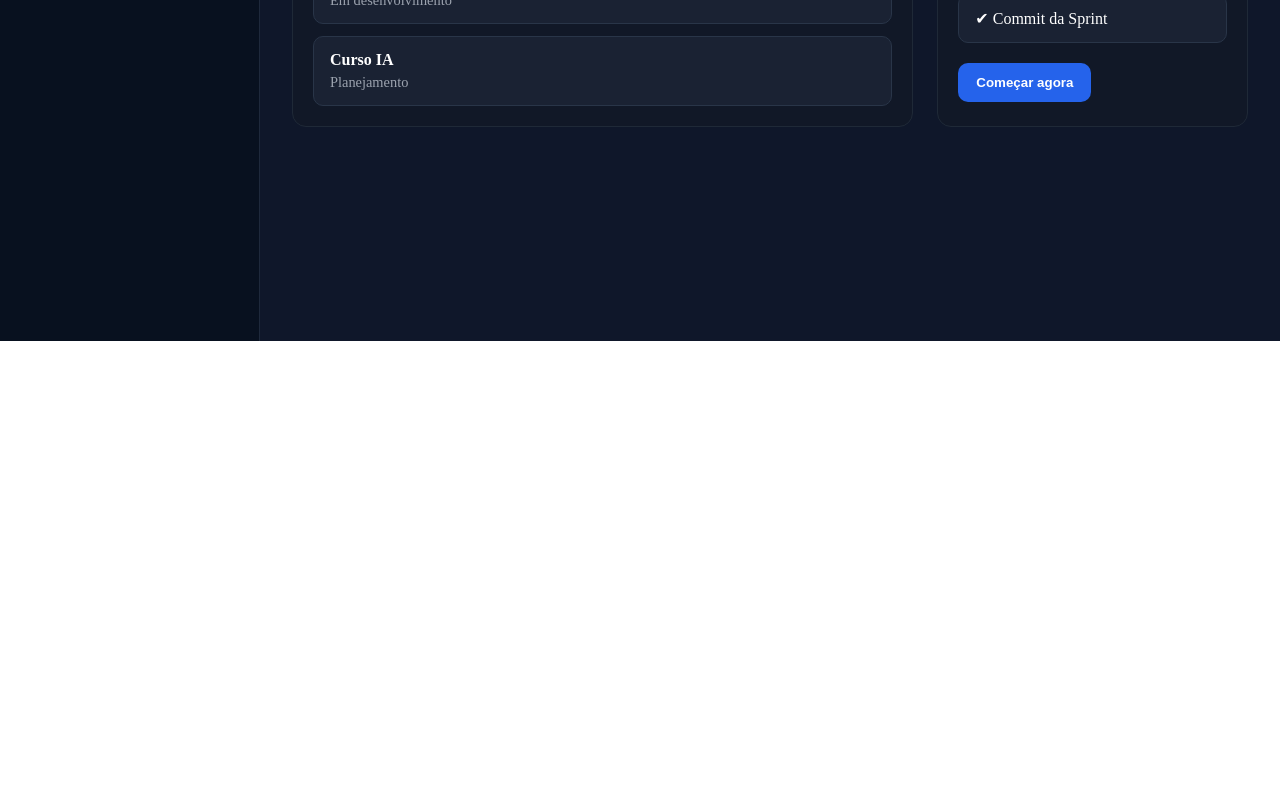
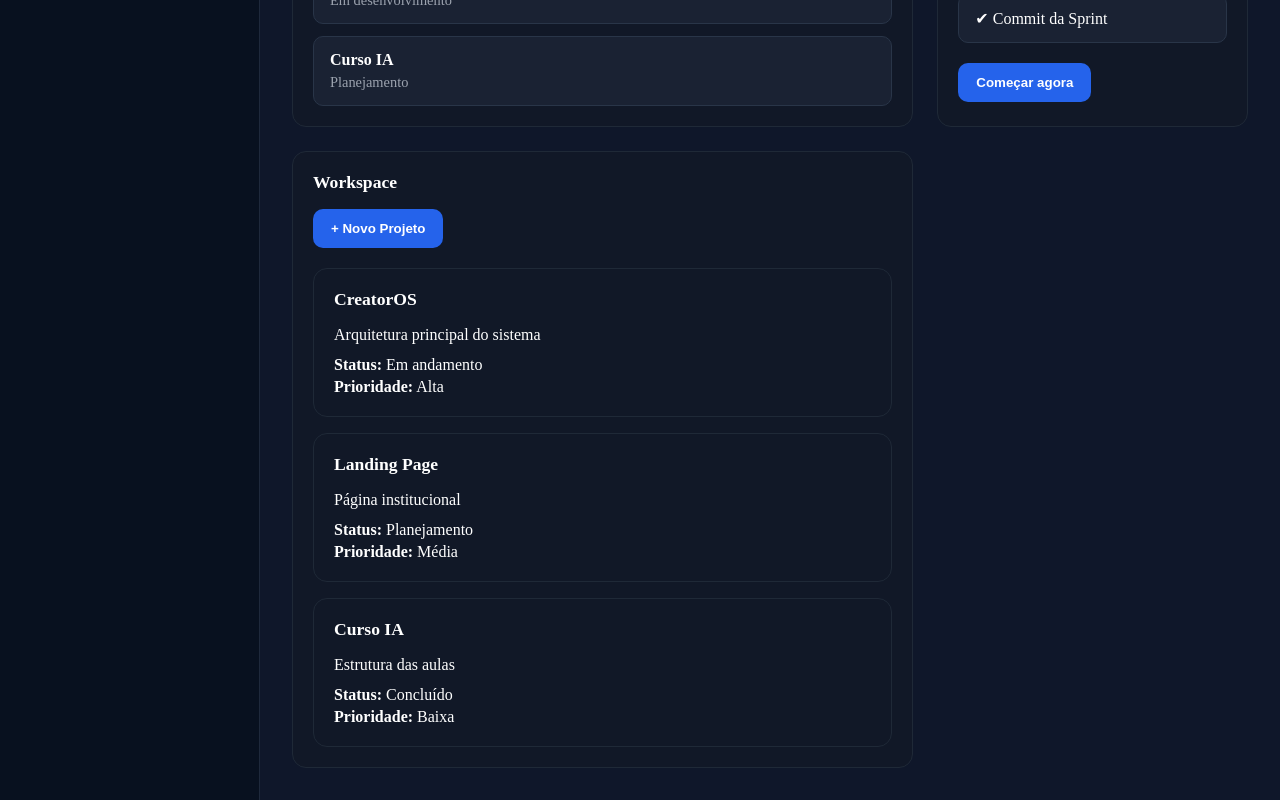
Before and after one commit to pedro-ferreira01/creator-os, a Next.js app in the folder apps/web/: page / in a window 1280 px wide. Shown: the part 459-1259 px from the top of the page. Before the commit the page ends 800 px from the top, so only its background shows below. Built offline with nearby package versions, Linux system fonts and the light colour scheme.

Commit message:
feat(workspace): create projects module and integrate workspace

```diff
--- a/apps/web/components/dashboard/Dashboard.tsx
+++ b/apps/web/components/dashboard/Dashboard.tsx
@@ -1,6 +1,14 @@
 import Button from "@/components/ui/Button";
 import Card from "@/components/ui/Card";
 import StatCard from "@/components/ui/StatCard";
+
+import {
+  dashboardStats,
+  recentProjects,
+  dailyMission,
+} from "@/lib/dashboard-data";
+
+import { ProjectList } from "@/modules/projects";
 
 export default function Dashboard() {
   return (
@@ -15,43 +23,48 @@ export default function Dashboard() {
       </div>
 
       <div className="stats-grid">
-        <StatCard title="Downloads" value="0" />
-        <StatCard title="Projetos" value="0" />
-        <StatCard title="IA" value="0" />
-        <StatCard title="Receita" value="R$ 0" />
+        {dashboardStats.map((stat) => (
+          <StatCard
+            key={stat.title}
+            title={stat.title}
+            value={stat.value}
+          />
+        ))}
       </div>
 
       <div className="dashboard-grid">
         <Card title="Projetos Recentes">
           <div className="list">
-            <div className="list-item">
-              <strong>CreatorOS</strong>
-              <span>Arquitetura do sistema</span>
-            </div>
-
-            <div className="list-item">
-              <strong>Landing Page</strong>
-              <span>Em desenvolvimento</span>
-            </div>
-
-            <div className="list-item">
-              <strong>Curso IA</strong>
-              <span>Planejamento</span>
-            </div>
+            {recentProjects.map((project) => (
+              <div key={project.title} className="list-item">
+                <strong>{project.title}</strong>
+                <span>{project.description}</span>
+              </div>
+            ))}
           </div>
         </Card>
 
         <Card title="Missão do Dia">
           <div className="list">
-            <div className="list-item">✔ Finalizar Dashboard</div>
-            <div className="list-item">✔ Revisar Componentes</div>
-            <div className="list-item">✔ Commit da Sprint</div>
+            {dailyMission.map((mission) => (
+              <div key={mission} className="list-item">
+                ✔ {mission}
+              </div>
+            ))}
           </div>
 
           <div style={{ marginTop: 20 }}>
             <Button>Começar agora</Button>
           </div>
         </Card>
+
+        <Card title="Workspace">
+          <div style={{ marginBottom: 20 }}>
+            <Button>+ Novo Projeto</Button>
+          </div>
+
+          <ProjectList />
+        </Card>
       </div>
     </>
   );
--- /dev/null
+++ b/apps/web/lib/dashboard-data.ts
@@ -0,0 +1,45 @@
+import type {
+  DashboardStat,
+  RecentProject,
+  DailyMission,
+} from "@/types/dashboard";
+
+export const dashboardStats: DashboardStat[] = [
+  {
+    title: "Downloads",
+    value: "0",
+  },
+  {
+    title: "Projetos",
+    value: "0",
+  },
+  {
+    title: "IA",
+    value: "0",
+  },
+  {
+    title: "Receita",
+    value: "R$ 0",
+  },
+];
+
+export const recentProjects: RecentProject[] = [
+  {
+    title: "CreatorOS",
+    description: "Arquitetura do sistema",
+  },
+  {
+    title: "Landing Page",
+    description: "Em desenvolvimento",
+  },
+  {
+    title: "Curso IA",
+    description: "Planejamento",
+  },
+];
+
+export const dailyMission: DailyMission[] = [
+  "Finalizar Dashboard",
+  "Revisar Componentes",
+  "Commit da Sprint",
+];
--- /dev/null
+++ b/apps/web/modules/projects/components/ProjectCard.tsx
@@ -0,0 +1,34 @@
+import Card from "@/components/ui/Card";
+import type { Project } from "../types";
+
+type ProjectCardProps = {
+  project: Project;
+};
+
+const statusLabel: Record<Project["status"], string> = {
+  planning: "Planejamento",
+  active: "Em andamento",
+  completed: "Concluído",
+};
+
+const priorityLabel: Record<Project["priority"], string> = {
+  low: "Baixa",
+  medium: "Média",
+  high: "Alta",
+};
+
+export default function ProjectCard({ project }: ProjectCardProps) {
+  return (
+    <Card title={project.name}>
+      <p>{project.description}</p>
+
+      <div style={{ marginTop: 12 }}>
+        <strong>Status:</strong> {statusLabel[project.status]}
+      </div>
+
+      <div style={{ marginTop: 4 }}>
+        <strong>Prioridade:</strong> {priorityLabel[project.priority]}
+      </div>
+    </Card>
+  );
+}
--- /dev/null
+++ b/apps/web/modules/projects/components/ProjectList.tsx
@@ -0,0 +1,12 @@
+import { projects } from "../data";
+import ProjectCard from "./ProjectCard";
+
+export default function ProjectList() {
+  return (
+    <section style={{ display: "grid", gap: 16 }}>
+      {projects.map((project) => (
+        <ProjectCard key={project.id} project={project} />
+      ))}
+    </section>
+  );
+}
--- /dev/null
+++ b/apps/web/modules/projects/data.ts
@@ -0,0 +1,25 @@
+import type { Project } from "./types";
+
+export const projects: Project[] = [
+  {
+    id: "1",
+    name: "CreatorOS",
+    description: "Arquitetura principal do sistema",
+    status: "active",
+    priority: "high",
+  },
+  {
+    id: "2",
+    name: "Landing Page",
+    description: "Página institucional",
+    status: "planning",
+    priority: "medium",
+  },
+  {
+    id: "3",
+    name: "Curso IA",
+    description: "Estrutura das aulas",
+    status: "completed",
+    priority: "low",
+  },
+];
--- /dev/null
+++ b/apps/web/modules/projects/index.ts
@@ -0,0 +1,5 @@
+export * from "./types";
+export * from "./data";
+
+export { default as ProjectCard } from "./components/ProjectCard";
+export { default as ProjectList } from "./components/ProjectList";
--- /dev/null
+++ b/apps/web/modules/projects/types.ts
@@ -0,0 +1,17 @@
+export type ProjectStatus =
+  | "planning"
+  | "active"
+  | "completed";
+
+export type ProjectPriority =
+  | "low"
+  | "medium"
+  | "high";
+
+export interface Project {
+  id: string;
+  name: string;
+  description: string;
+  status: ProjectStatus;
+  priority: ProjectPriority;
+}
--- /dev/null
+++ b/apps/web/types/dashboard.ts
@@ -0,0 +1,11 @@
+export type DashboardStat = {
+  title: string;
+  value: string;
+};
+
+export type RecentProject = {
+  title: string;
+  description: string;
+};
+
+export type DailyMission = string;
```
